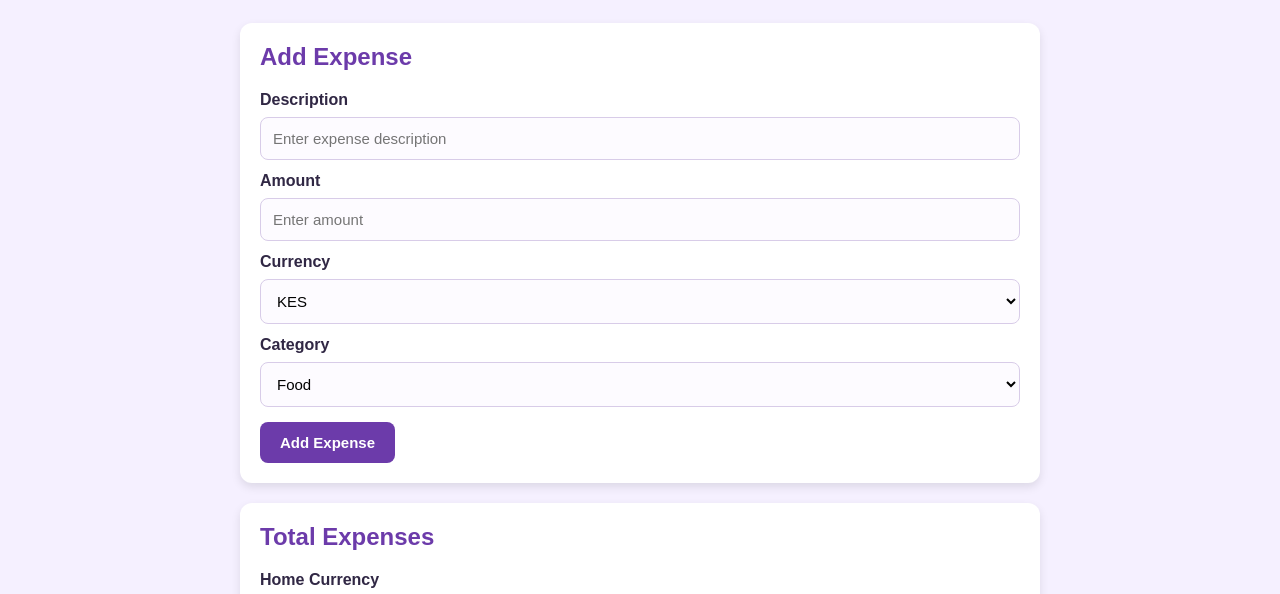
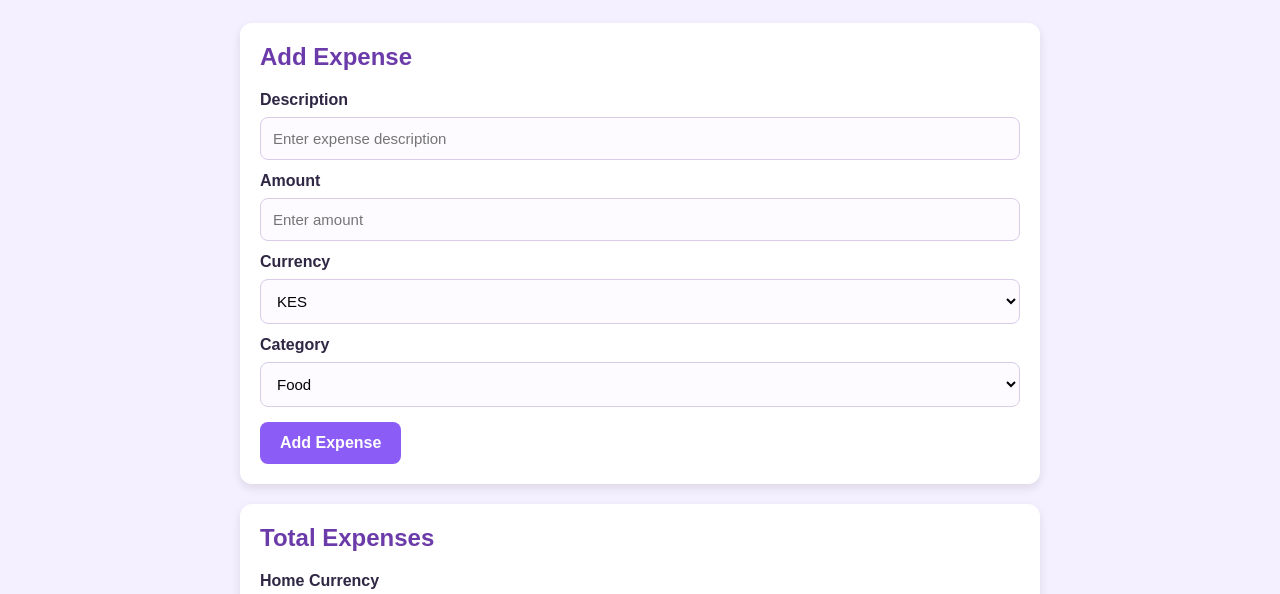
Before and after one commit to itskhadra/Expense-tracker, a website with bundled scripts: page index.html in a window 1280 px wide. Shown: the part 179-773 px from the top of the page. Built offline with nearby package versions, Linux system fonts and the light colour scheme; no server answers.

Commit message:
style expense tracker buttons

```diff
--- a/style.css
+++ b/style.css
@@ -151,3 +151,18 @@ section {
     border-radius: 12px;
     box-shadow: 0 4px 10px rgba(0, 0, 0, 0.1);
 }
+/* Style the buttons */
+button {
+    background-color: #8b5cf6;
+    color: white;
+    padding: 12px 20px;
+    border: none;
+    border-radius: 8px;
+    cursor: pointer;
+    font-size: 16px;
+}
+
+/* Change button color when hovering */
+button:hover {
+    background-color: #6d28d9;
+}
```
